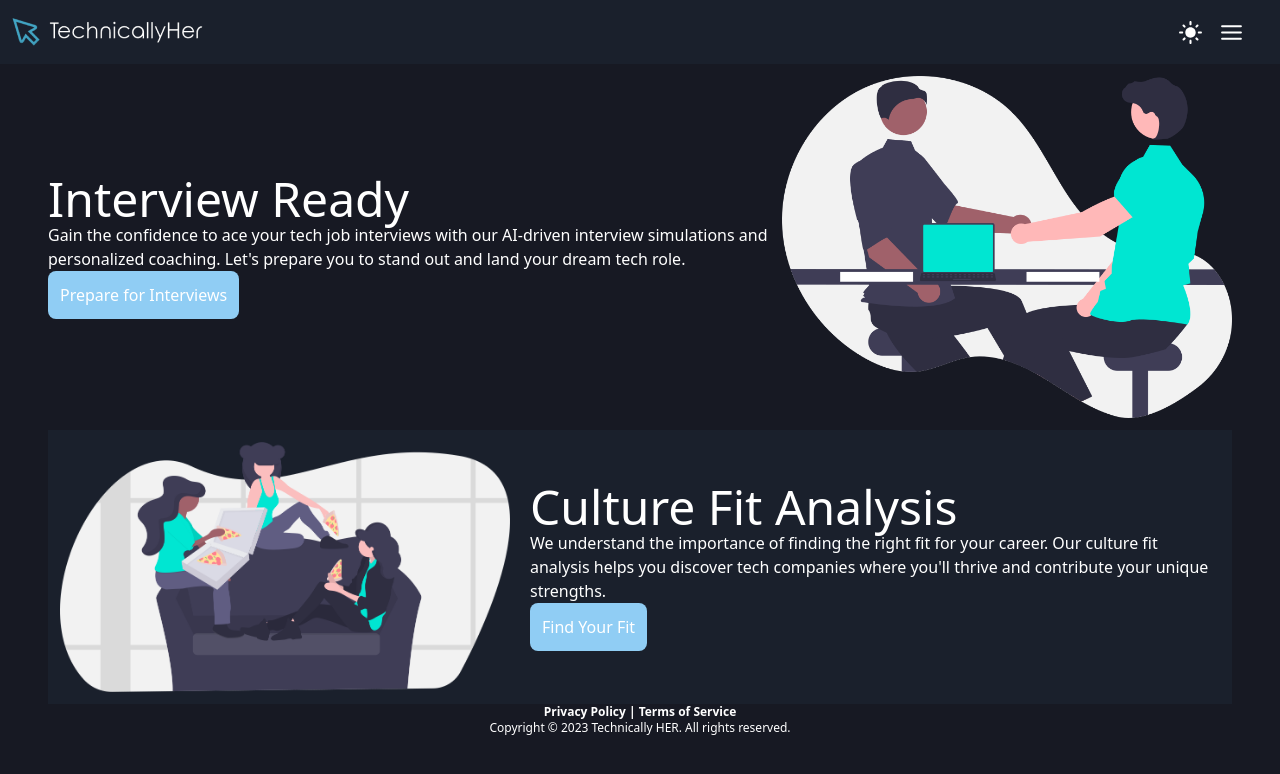
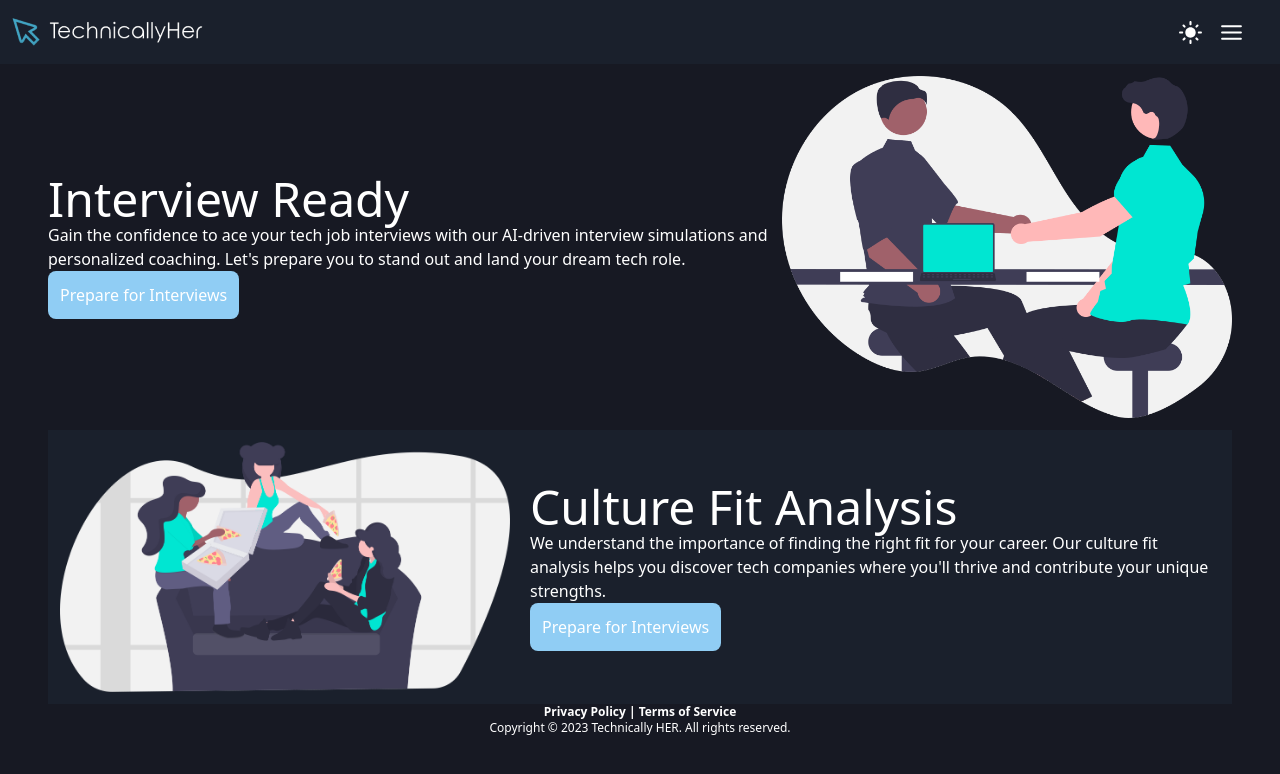
Before and after one commit to GneRd-org/technically-her, a React (Vite) app: page /home in a window 1280 px wide. Shown: the top 774 px of the page. Built offline with nearby package versions, Linux system fonts and the light colour scheme; no server answers.

Commit message:
fixed button error

```diff
--- a/src/components/pages/home/home.tsx
+++ b/src/components/pages/home/home.tsx
@@ -13,7 +13,7 @@ export const Home = () => {
           <p>
           Gain the confidence to ace your tech job interviews with our AI-driven interview simulations and personalized coaching. Let's prepare you to stand out and land your dream tech role.
           </p>
-          <Button buttonType={"common"}>Prepare for Interviews</Button>
+          <Button buttonType="common" onClick={()=> void 0}>Prepare for Interviews</Button>
         </section>
         <img src={Interview} alt="Interview picture" width={450}/>
       </section>
@@ -27,7 +27,7 @@ export const Home = () => {
           We understand the importance of finding the right fit for your career. Our culture fit analysis helps you discover tech companies where you'll thrive and contribute your unique strengths.
           </p>
 
-          <Button buttonType={"common"}>Find Your Fit</Button>
+          <Button buttonType="common" onClick={()=> void 0}>Prepare for Interviews</Button>
         </section>
       </section>
       <section className="bg-secondaryDark justify-center flex items-center text-center">
```
